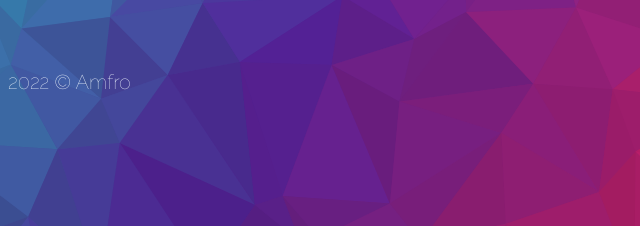
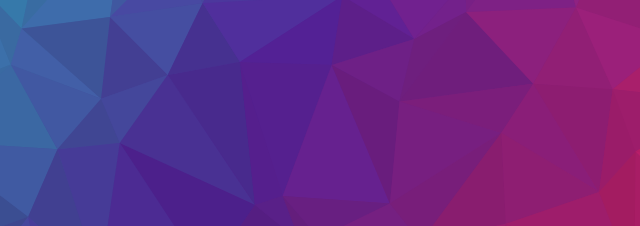
Before and after one commit to Amfro1/amfro1.github.io, a plain HTML site: page index.html in a window 1280 px wide. Shown: the part 574-800 px from the top of the page, 0-640 px from the left. Drawn offline with Linux system fonts and the light colour scheme.

Commit message:
Update index.html

```diff
--- a/index.html
+++ b/index.html
@@ -40,7 +40,7 @@
 			<img src="images/steam.png" width="50px" height="50px" alt="Steam"></img>
 		</a>
 	</dev>
-	<p>2022 © Amfro </p>
+
 
 </body>
 </html>
```
